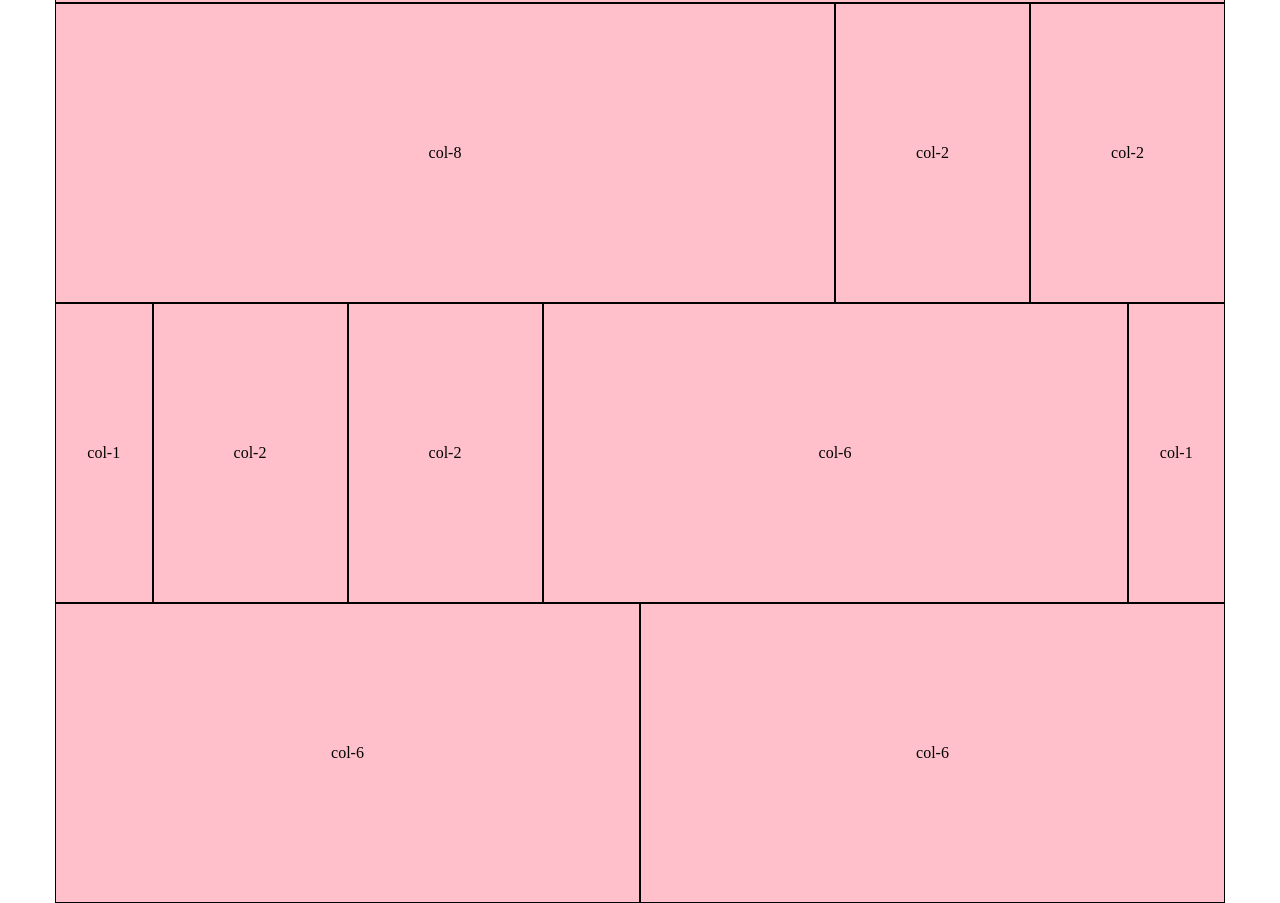
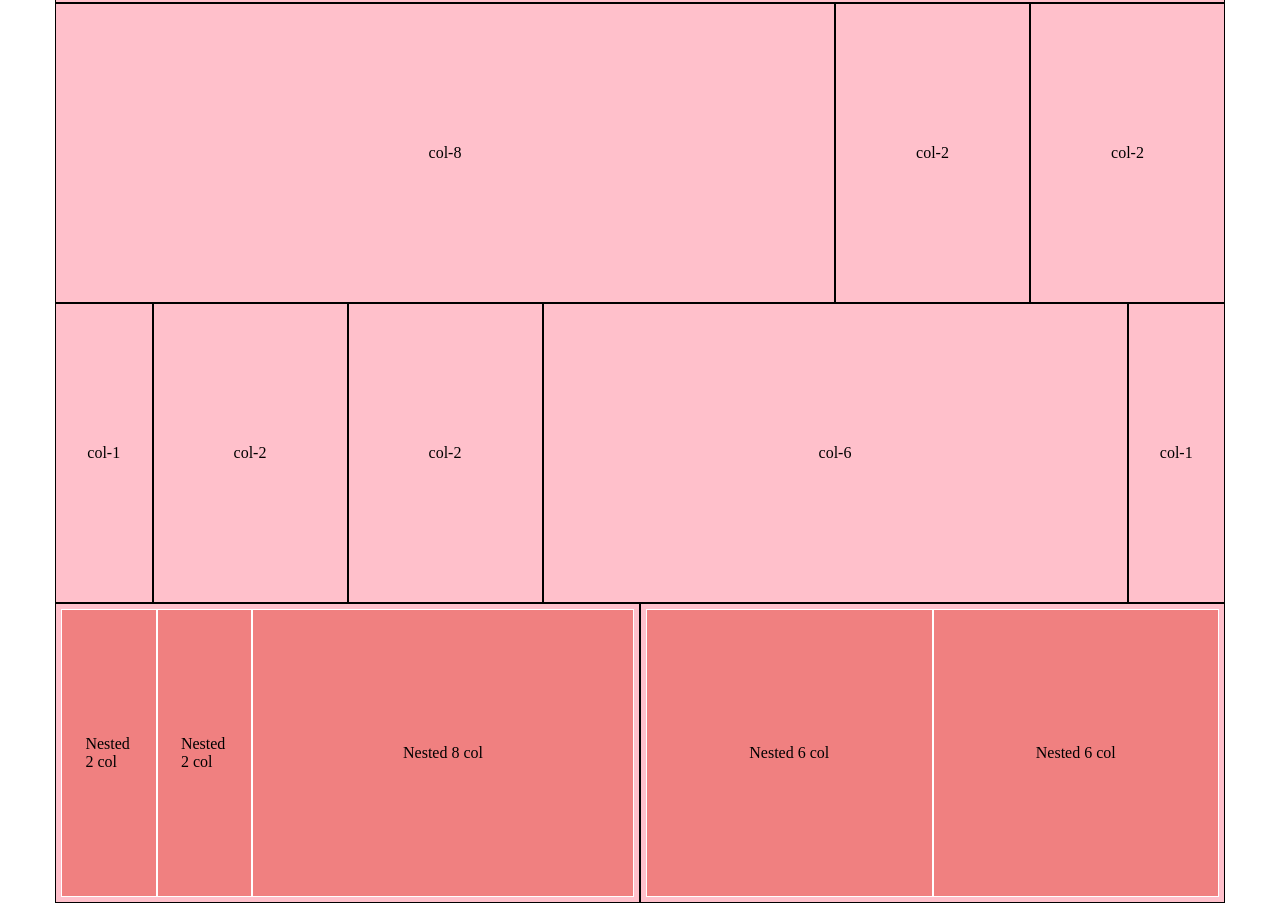
Before and after one commit to domg87/html-css-12bool, a plain HTML site: page index.html in a window 1280 px wide. Shown: the part 597-1500 px from the top of the page. Drawn offline with Linux system fonts and the light colour scheme.

Commit message:
col_quinta_riga

```diff
--- a/css/12-boole.css
+++ b/css/12-boole.css
@@ -1,5 +1,7 @@
 .container [class*="col-"]{
   float: left;
+  position: relative;
+
 }
 .container {
   max-width: 1170px;
--- a/css/style.css
+++ b/css/style.css
@@ -23,3 +23,12 @@
   left: 50%;
   transform: translate(-50%, -50%);
 }
+.nested{
+  padding: 5px;
+}
+.nested > div{
+  background-color: lightcoral;
+  border: 1px solid #fff;
+  padding: 10px;
+
+}
--- a/index.html
+++ b/index.html
@@ -39,8 +39,15 @@
         <div class="col-1"><p>col-1</p></div>
       </div>
       <div class="row">
-        <div class="col-6"><p>col-6</p></div>
-        <div class="col-6"><p>col-6</p></div>
+        <div class="col-6 nested">
+          <div class="col-2"><p>Nested 2 col</p></div>
+          <div class="col-2"><p>Nested 2 col</p></div>
+          <div class="col-8"><p>Nested 8 col</p></div>
+        </div>
+        <div class="col-6 nested">
+          <div class="col-6"><p>Nested 6 col</p></div>
+          <div class="col-6"><p>Nested 6 col</p></div>
+        </div>
       </div>
     </div>
   </body>
```
